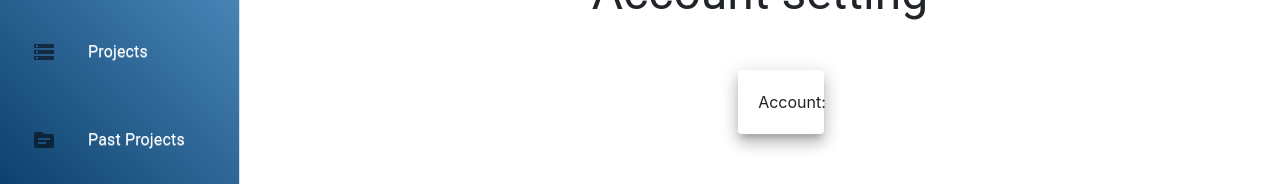
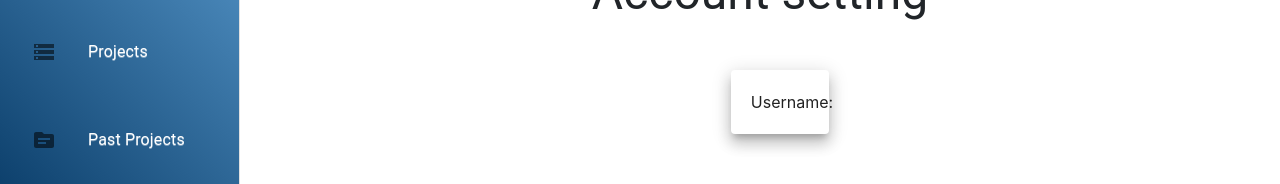
Before and after one commit to jurrewolff/volunteer-computing, a React (Create React App) app in the folder flask_react/: page /account in a window 1280 px wide. Shown: the part 153-337 px from the top of the page. Built offline with nearby package versions, Linux system fonts and the light colour scheme; no server answers.

Commit message:
It works again

```diff
--- a/flask_react/src/Pages/Account.js
+++ b/flask_react/src/Pages/Account.js
@@ -6,39 +6,37 @@
  */
 
 // Package and functionality imports
-import Cookies from 'js-cookie';
-import { theme } from '../Components/Theme';
-import { useEffect, useState } from 'react';
-import PermanentDrawerLeft from '../Components/SideMenu';
-import { ThemeProvider } from '@material-ui/core/styles'
+import Cookies from "js-cookie";
+import { theme } from "../Components/Theme";
+import { useEffect, useState } from "react";
+import PermanentDrawerLeft from "../Components/SideMenu";
+import { ThemeProvider } from "@material-ui/core/styles";
 
 // Material ui imports
-import Box from '@mui/material/Box';
-import Grid from '@mui/material/Grid';
-import Paper from '@mui/material/Paper';
-import Button from '@mui/material/Button';
-import Divider from '@mui/material/Divider';
-import TextField from '@mui/material/TextField';
-import Container from '@mui/material/Container';
-import Typography from '@mui/material/Typography';
+import Box from "@mui/material/Box";
+import Grid from "@mui/material/Grid";
+import Paper from "@mui/material/Paper";
+import Divider from "@mui/material/Divider";
+import Container from "@mui/material/Container";
+import Typography from "@mui/material/Typography";
 
 export default function Account() {
-    const paperStyle = { padding: 20, width: '80%' }
+  const paperStyle = { padding: 20, width: "80%" };
   const [user, setUser] = useState({});
 
   useEffect(() => {
     const requestOptions = {
-            method: 'GET',
+      method: "GET",
       headers: {
-                'username': Cookies.get("name"),
-            }
+        username: Cookies.get("name"),
+      },
     };
 
     fetch("/api/userdata", requestOptions)
-            .then(res => res.json())
-            .then(result => {
-                setUser(result.data)
-            })
+      .then((res) => res.json())
+      .then((result) => {
+        setUser(result.data);
+      });
   }, []);
 
   return (
@@ -51,12 +49,8 @@ export default function Account() {
         alignItems="center"
         justifyContent="center"
       >
-                <Grid item
-                    alignItems="center"
-                    justifyContent="center">
-                    <Typography variant="h3">
-                        Account setting
-                    </Typography>
+        <Grid item alignItems="center" justifyContent="center">
+          <Typography variant="h3">Account setting</Typography>
         </Grid>
         <Divider />
         <Grid item>
@@ -65,21 +59,23 @@ export default function Account() {
             justifyContent="center"
             sx={{
               flexGrow: 1,
-                            height: '100vh',
-                            overflow: 'auto',
-                            pl: 8
+              height: "100vh",
+              overflow: "auto",
+              pl: 8,
             }}
           >
             <Container component="main" maxWidth="sm" sx={{ mb: 4 }}>
-                            <Paper elevation={10} style={paperStyle}
-                                sx={{ my: { xs: 3, md: 6 }, p: { xs: 2, md: 3 } }}>
-                                Account: {user.username}
+              <Paper
+                elevation={10}
+                style={paperStyle}
+                sx={{ my: { xs: 3, md: 6 }, p: { xs: 2, md: 3 } }}
+              >
+                <Grid>Username: {user.username}</Grid>
               </Paper>
             </Container>
-                    </Box >
+          </Box>
         </Grid>
       </Grid>
-        </ThemeProvider >
-
+    </ThemeProvider>
   );
 }
```
Lines whose indentation alone changed are shown as unchanged.
